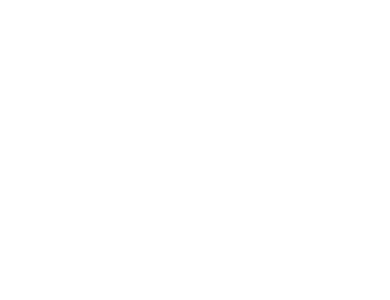
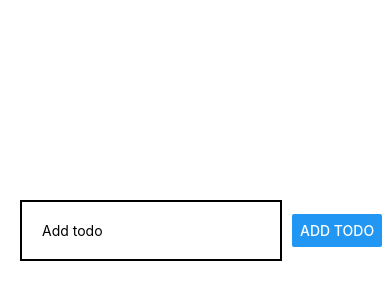
Before and after one commit to Culmid/react-native-todos, a React Native app: screen / in a window 390 px wide. Shown: the part 192-492 px from the top of the page. Built offline with nearby package versions, Linux system fonts and the light colour scheme.

Commit message:
Create a header

```diff
--- a/App.js
+++ b/App.js
@@ -1,8 +1,12 @@
-import { StatusBar } from "expo-status-bar";
 import { StyleSheet, Text, View } from "react-native";
+import Header from "./components/header";
 
 export default function App() {
-  return <View style={styles.appContainer}></View>;
+  return (
+    <View style={styles.appContainer}>
+      <Header />
+    </View>
+  );
 }
 
 const styles = StyleSheet.create({
--- /dev/null
+++ b/components/header/index.js
@@ -0,0 +1,11 @@
+import { View, TextInput, Button } from "react-native";
+import styles from "./style";
+
+export default function Header() {
+  return (
+    <View style={styles.headerContainer}>
+      <TextInput placeholder="Add todo" style={styles.todoInput} />
+      <Button title="Add todo" />
+    </View>
+  );
+}
--- /dev/null
+++ b/components/header/style.js
@@ -0,0 +1,15 @@
+import { StyleSheet } from "react-native";
+
+export default StyleSheet.create({
+  headerContainer: {
+    flexDirection: "row",
+    alignItems: "center",
+  },
+  todoInput: {
+    flex: 1,
+    padding: 20,
+    borderColor: "#000",
+    borderWidth: 2,
+    marginRight: 10,
+  },
+});
```
